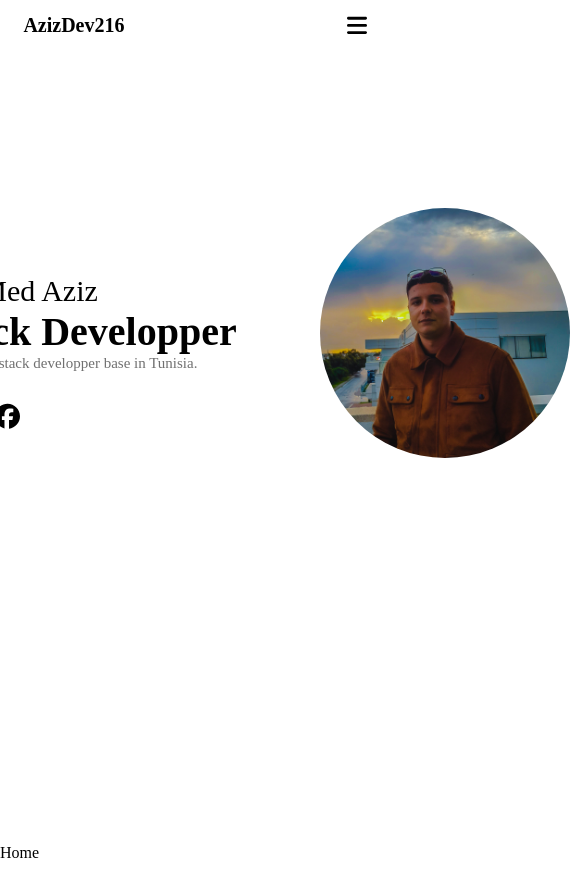
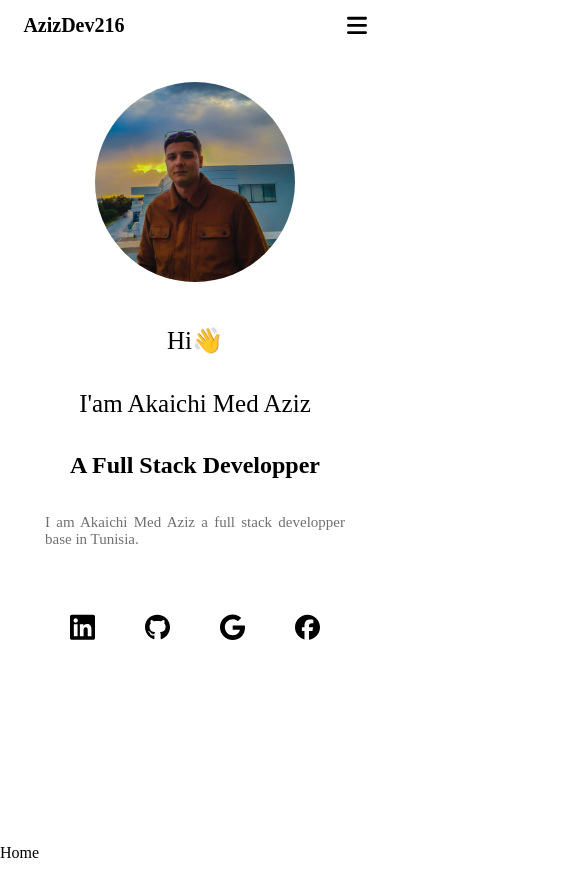
Before and after one commit to AKAICHIaziz/azizdev216, a Next.js app: page / in a window 390 px wide. Shown: the top 896 px of the page, 570 px wide, since content can reach past the window. Built offline with nearby package versions, Linux system fonts and the light colour scheme.

Commit message:
Updated  with new content

```diff
--- a/app/components/home/Home.jsx
+++ b/app/components/home/Home.jsx
@@ -8,7 +8,7 @@ const HomeComponent = () => {
     <div className={styles.page_container}>
       <div className={styles.profile_container}>
         <div className={styles.text}>
-          <div className={styles.hi}>Hi👋,</div>
+          <div className={styles.hi}>Hi👋</div>
           <div className={styles.name}>I'am Akaichi Med Aziz</div>
           <div className={styles.desc}>A Full Stack Developper</div>
           <div className={styles.desc2}>I am Akaichi Med Aziz a full stack developper base in Tunisia.</div>
--- a/app/components/home/home.module.css
+++ b/app/components/home/home.module.css
@@ -59,3 +59,57 @@
     height: 250px;
     border-radius: 50%;
 }
+
+@media (max-width: 820px){
+    .profile_container {
+        width: 300px;
+        height: 600px;
+        margin-top: 20px;
+        flex-direction: column-reverse;
+    }
+    .text{
+        width: 300px;
+        height: 350px;
+        display: flex;
+        flex-direction: column;
+        justify-content: space-around;
+        align-items: center;
+    }
+    .hi{
+        font-size: 25px;
+        font-weight: 500;
+    }
+    .name{
+        font-size: 25px;
+        font-weight: 500;
+    }
+    .desc{
+        font-size: 24px;
+        font-weight: 700;
+    }
+    .desc2{
+        font-size: 15px;
+        color: rgb(112, 112, 112);
+        text-align: justify;
+    }
+
+    .social_links{
+        margin-top: 30px;
+        width: 250px;
+        display: flex;
+        flex-direction: row;
+        justify-content: space-between;
+    }
+
+    .social_link{
+        width: 25px;
+    }
+
+
+    .img{
+        width: 200px;
+        height: 200px;
+        border-radius: 50%;
+    }
+
+}
--- a/app/components/navbar/navbar.module.css
+++ b/app/components/navbar/navbar.module.css
@@ -34,7 +34,7 @@
     font-size: 16px;
 }
 
-@media (max-width: 733px) {
+@media (max-width: 820px) {
     .nav_links{
         display: none;
     }
```
